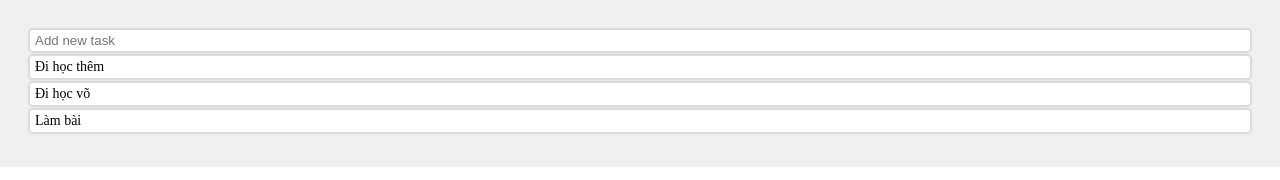
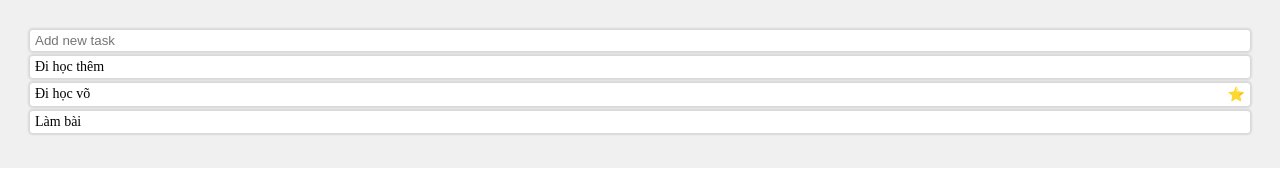
Before and after one commit to vancong171001/ReactJS---HT, a React (Vite) app in the folder Todo App/: page / in a window 1280 px wide. Shown: the top 180 px of the page. Built offline with nearby package versions, Linux system fonts and the light colour scheme.

Commit message:
C4 - V18: Render components conditionally

```diff
--- a/Todo App/src/App.css
+++ b/Todo App/src/App.css
@@ -3,7 +3,9 @@
   padding: 30px;
 }
 
-.todo-item-text {
+.todo-item {
+  display: flex;
+  justify-content: space-between;
 }
 
 .task-input,
--- a/Todo App/src/App.jsx
+++ b/Todo App/src/App.jsx
@@ -4,9 +4,9 @@ import TodoItem from './components/TodoItem';
 
 function App() {
   const [todoList, setTodoList] = useState([
-    { id: 1, name: 'Đi học thêm' },
-    { id: 2, name: 'Đi học võ' },
-    { id: 3, name: 'Làm bài' },
+    { id: 1, name: 'Đi học thêm', isImportant: false },
+    { id: 2, name: 'Đi học võ', isImportant: true },
+    { id: 3, name: 'Làm bài', isImportant: false },
   ]);
 
   const inputRef = useRef();
@@ -20,7 +20,9 @@ function App() {
   // ];
 
   const todos = todoList.map(todo => {
-    return <TodoItem name={todo.name} key={todo.id} />;
+    return (
+      <TodoItem name={todo.name} key={todo.id} isImportant={todo.isImportant} />
+    );
   });
 
   console.log(todos);
--- a/Todo App/src/components/TodoItem.jsx
+++ b/Todo App/src/components/TodoItem.jsx
@@ -10,6 +10,7 @@ const TodoItem = props => {
   return (
     <div className="todo-item" onClick={handleClick}>
       <p className="todo-item-text">{props.name}</p>
+      {props.isImportant && <p>⭐</p>}
     </div>
   );
 };
```
